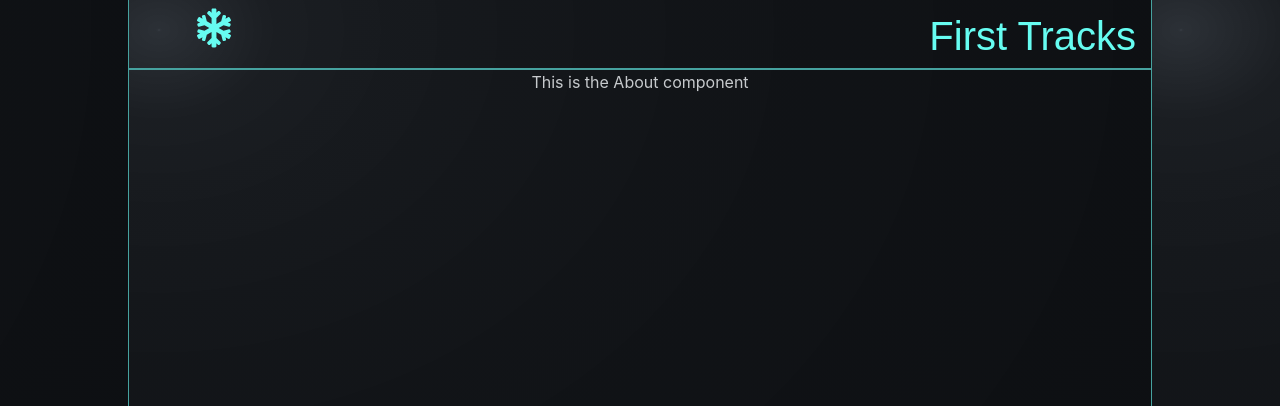
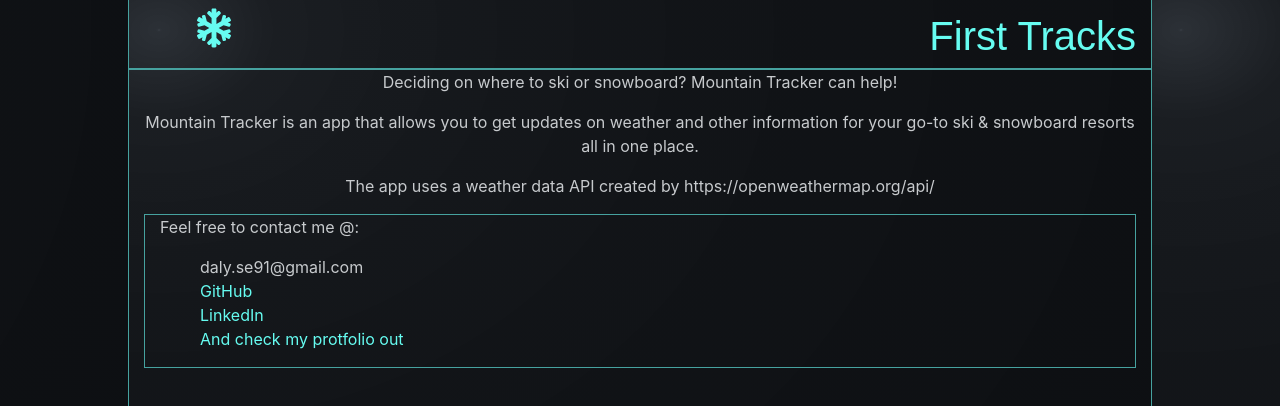
Before and after one commit to dals1791/First-Tracks, a React (Create React App) app: page /About in a window 1280 px wide. Shown: the top 406 px of the page. Built offline with nearby package versions, Linux system fonts and the light colour scheme; the HTML template or start-up script is replaced by a standard one; a web font is replaced by a local one.

Commit message:
added information to the about page

```diff
--- a/src/App.css
+++ b/src/App.css
@@ -119,12 +119,28 @@ a.dropdown-item:hover {
 }
 
 .my-mtn {
-
   width: 50%;
 }
 .weather {
   font-size: 18px;
 }
+.about {
+  color: rgba(199, 202, 205, 1);
+}
+.about-list {
+  list-style-type: none;
+}
+.contact {
+  /* display: flex; */
+  text-align: left;
+  margin: 1rem 0;
+  border: 1px solid rgba(70, 162, 159, 1);
+}
+.about-list li a {
+  color: rgba(102, 252, 241, 1);
+  padding-left: 0;
+}
+
 /* Media Queries */
 @media only screen and (min-width: 425px) {
 }
--- a/src/pages/About.js
+++ b/src/pages/About.js
@@ -1,8 +1,28 @@
-import React from "react"
+import React from "react";
+// React-Bootstrap Components ---------------------------
+import Container from "react-bootstrap/Container";
 
 const About = () => {
-    return(
-        <div> This is the About component</div>
-    )
-}
-export default About
+  return (
+    <Container className = "about">
+      <p>Deciding on where to ski or snowboard? Mountain Tracker can help!</p>
+
+      <p>
+        Mountain Tracker is an app that allows you to get updates on weather and
+        other information for your go-to ski & snowboard resorts all in one
+        place.
+      </p>
+      The app uses a weather data API created by https://openweathermap.org/api/
+      <Container className="contact">
+          <p>Feel free to contact me @:</p>
+      <ul className="about-list">
+          <li>daly.se91@gmail.com</li>
+          <li><a href="https://github.com/dals1791">GitHub</a></li>
+          <li><a href="https://www.linkedin.com/in/seandaly0593/">LinkedIn</a></li>
+          <li><a href="https://dals1791.github.io/">And check my protfolio out</a></li>
+      </ul>
+      </Container>
+    </Container>
+  );
+};
+export default About;
```
Also changed, not shown: 1 other file (tests, documents, lock files or other folders).
